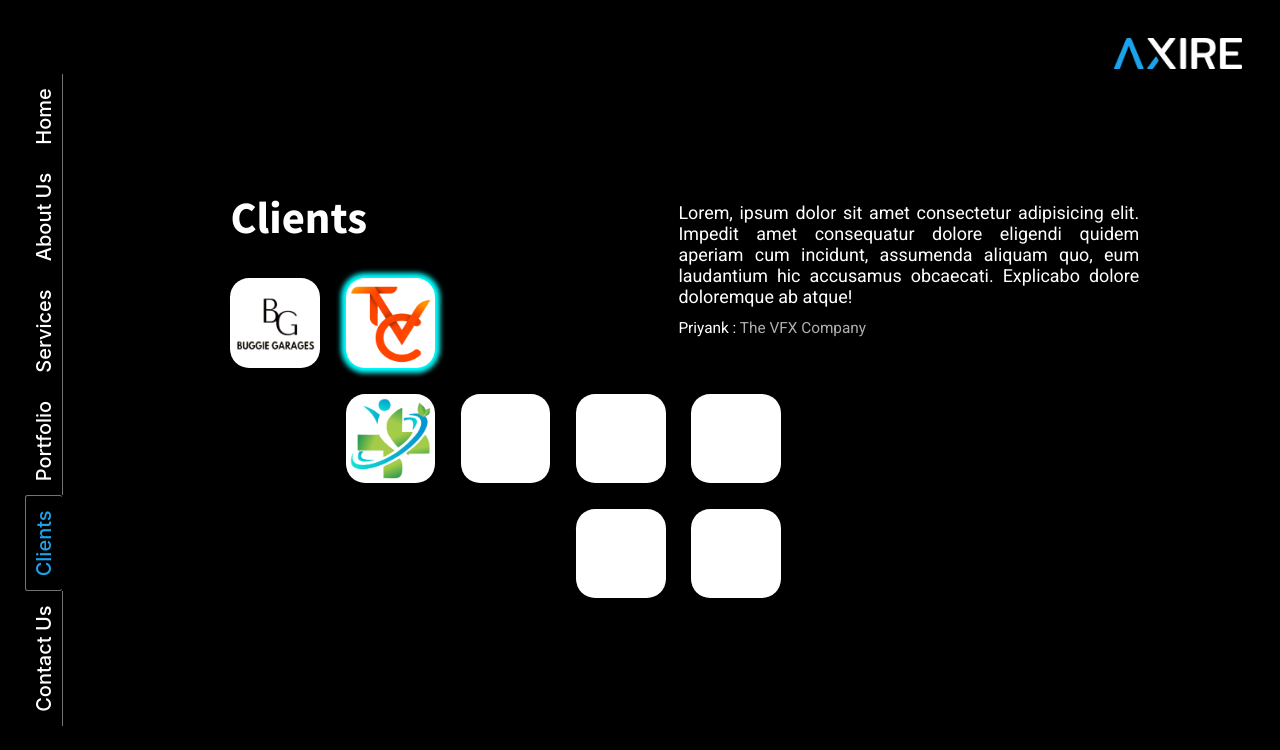
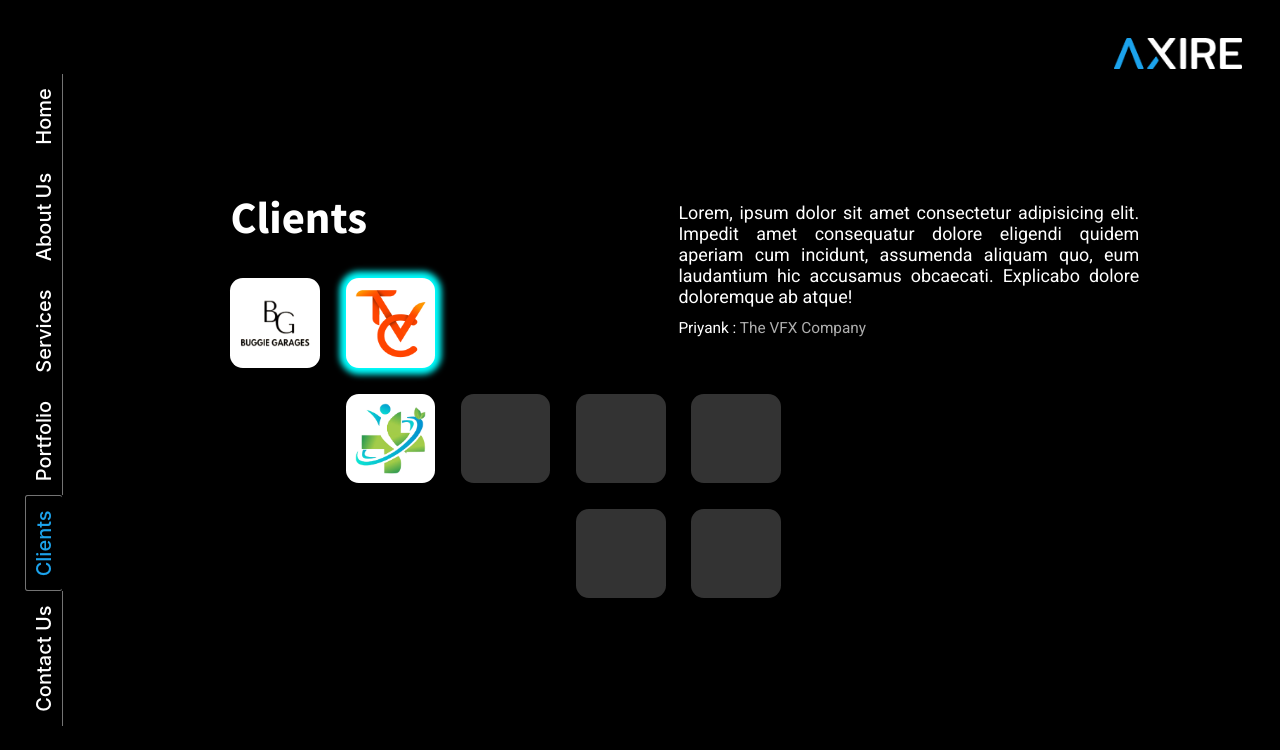
Before and after one commit to AxireInfoTech/Axire, a React (Create React App) app: page /clients in a window 1280 px wide. Shown: the top 750 px of the page. Built offline with nearby package versions, Linux system fonts and the light colour scheme.

Commit message:
Client tiles edit

```diff
--- a/src/pages/Clients.jsx
+++ b/src/pages/Clients.jsx
@@ -87,16 +87,16 @@ const Clients = () => {
           >
             <img src={"clients/" + clients[2]?.image} alt="" />
           </div>
-          <div className="client-box"></div>
-          <div className="client-box"></div>
-          <div className="client-box"></div>
+          <div className="client-box box-empty"></div>
+          <div className="client-box box-empty"></div>
+          <div className="client-box box-empty"></div>
         </div>
         <div className="client-line">
           <div className="client-box box-hidden"></div>
           <div className="client-box box-hidden"></div>
           <div className="client-box box-hidden"></div>
-          <div className="client-box"></div>
-          <div className="client-box"></div>
+          <div className="client-box box-empty"></div>
+          <div className="client-box box-empty"></div>
         </div>
       </div>
     </div>
--- a/src/styles/clients.scss
+++ b/src/styles/clients.scss
@@ -17,21 +17,26 @@
     justify-content: center;
     align-items: center;
     float: left;
-    background-color: white;
+    // background-color: white;
+    background: rgba(255,255,255,1);
     height: 7vw;
     width: 7vw;
     margin: 1vw 1vw;
-    border-radius: 1.5vw;
+    border-radius: 1vw;
     img{
-        width: 90%;
-        height: 90%;
-        padding: 5%;
+        width: 80%;
+        height: 80%;
+        padding: 10%;
         cursor: pointer;
     }
 }
 
 .box-hidden{
     background: none;
+}
+
+.box-empty{
+    background: rgba(255,255,255,0.2);
 }
 
 .clients-title{
@@ -65,5 +70,5 @@
 }
 
 .selected-client-box{
-    box-shadow: 0 0 5px 5px #0ff;
+    box-shadow: 0 0 0.5vw 0.5vw #0ff;
 }
```
